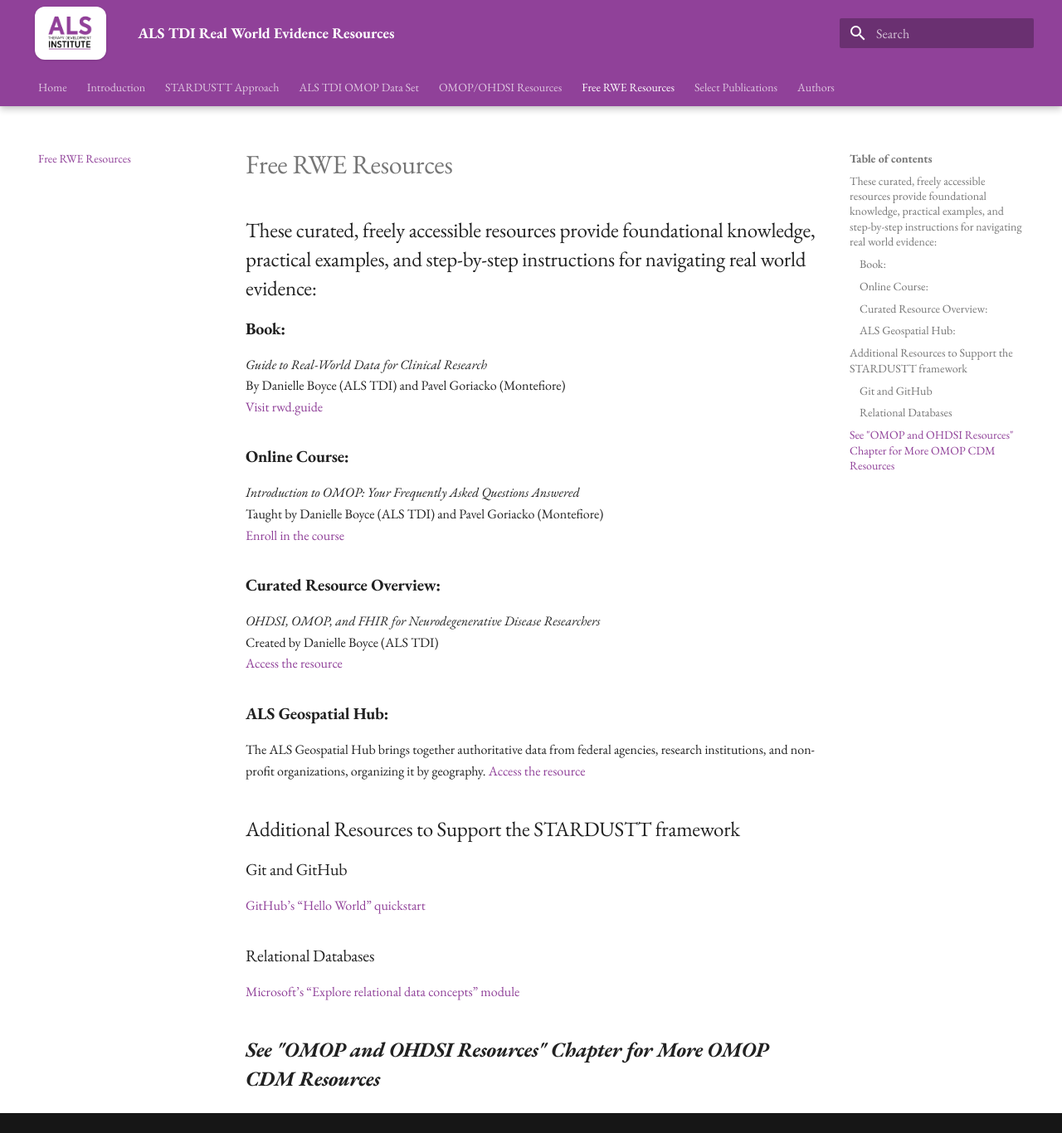
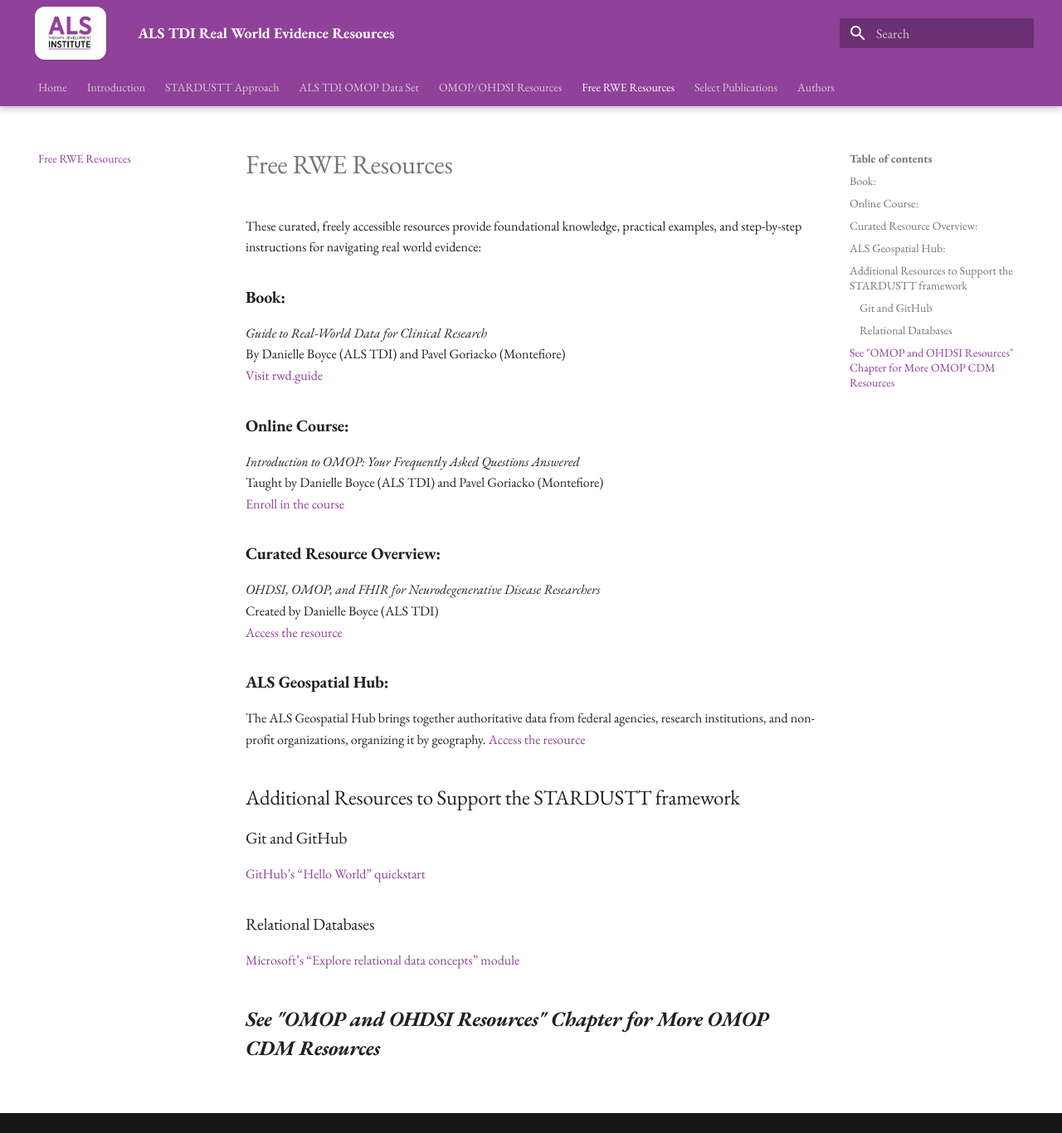
Before and after one commit to ALSTDI/ALS-RWE, an MkDocs documentation site: the page built from docs/free-rwe-resources.md, in a window 1280 px wide and 1366 px high. Shown: the whole window at 83% size. Built offline with MkDocs 1.6.1 and Material for MkDocs 9.7.7, drawn with Linux system fonts in a browser that asks for light colours.

Commit message:
updating formatting

```diff
--- a/docs/free-rwe-resources.md
+++ b/docs/free-rwe-resources.md
@@ -1,8 +1,8 @@
 ---
-title: New to RWE? Start Here: Free Real World Evidence Resources
+title: New to RWE? Start Here: Free RWE Resources
 ---
 
-## These curated, freely accessible resources provide foundational knowledge, practical examples, and step-by-step instructions for navigating real world evidence:
+These curated, freely accessible resources provide foundational knowledge, practical examples, and step-by-step instructions for navigating real world evidence:
 
 ### **Book:**
   *Guide to Real-World Data for Clinical Research*
```
Also changed, not shown: site/free-rwe-resources/index.html, site/search/search_index.json.
